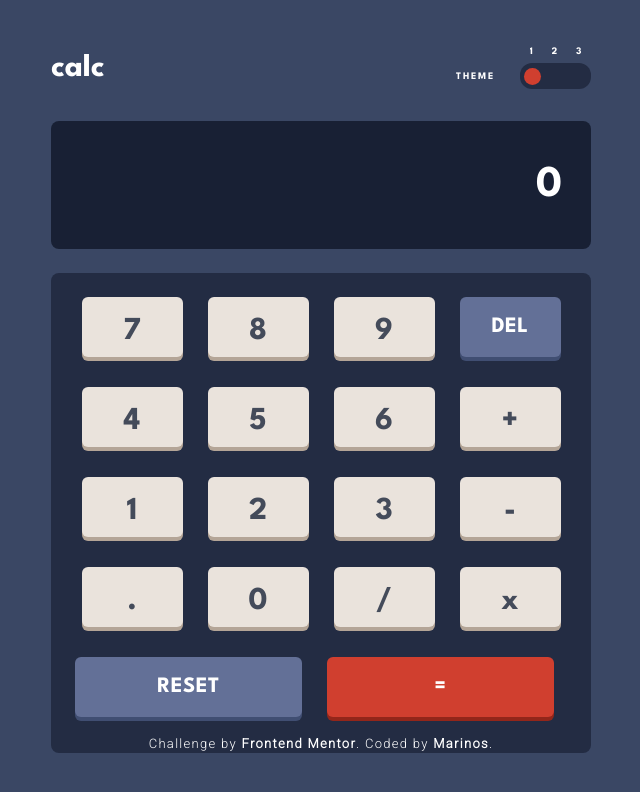
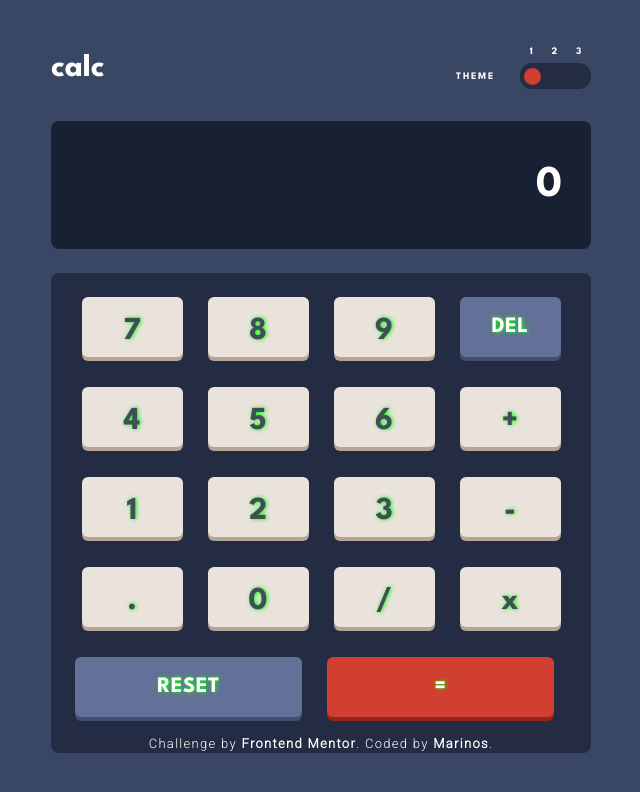
Before and after one commit to marinVcq/calculator-app, a React (Create React App) app: page / in a window 1280 px wide. Shown: the top 792 px of the page, without its empty margins (319-959 px from the left). Built offline with nearby package versions, Linux system fonts and the light colour scheme.

Commit message:
text shadow add for buttons on style.css and a ; on app.js

```diff
--- a/src/App.js
+++ b/src/App.js
@@ -6,7 +6,7 @@ import Top from './components/Top';
 import Screen from './components/Screen';
 import Keypad from './components/Keypad';
 import Key from './components/Key';
-import Footer from './components/Footer'
+import Footer from './components/Footer';
 
 /* Themes and Style */
 import {theme1,theme2,theme3} from "./abstract/theme.js";
--- a/src/css/style.css
+++ b/src/css/style.css
@@ -138,6 +138,7 @@ button {
   cursor: pointer;
   border-radius: 0.6rem;
   outline: none;
+  text-shadow: #00FF00 1px 0 4px;
   -webkit-tap-highlight-color: rgba(0, 0, 0, 0); }
 
 .number {
```
